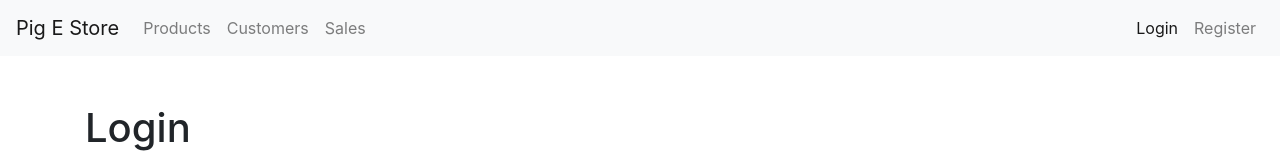
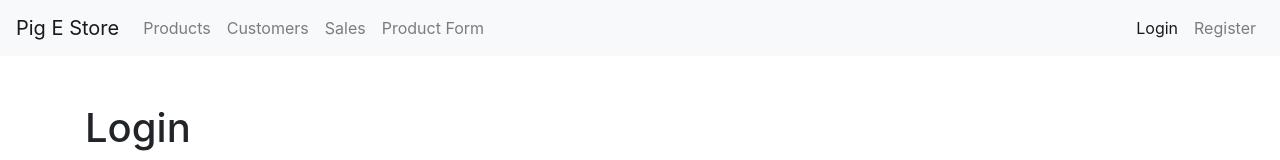
Before and after one commit to ariozone/e-store, a React (Create React App) app: page /login in a window 1280 px wide. Shown: the top 160 px of the page. Built offline with nearby package versions, Linux system fonts and the light colour scheme.

Commit message:
Enhance componentDidMount to update the state's data property by calling viewmodel method.#13

```diff
--- a/src/components/common/select.jsx
+++ b/src/components/common/select.jsx
@@ -1,11 +1,11 @@
 import React from "react"
 
-const Select = ({ name, label, option, error, ...rest }) => {
+const Select = ({ name, label, options, error, ...rest }) => {
   return (
     <div className="form-group">
       <label htmlFor={name}>{label}</label>
       <select className="form-control" id={name} name={name} {...rest}>
-        {option.map(o => (
+        {options.map(o => (
           <option key={o._id}>{o.name}</option>
         ))}
       </select>
--- a/src/components/navBar.jsx
+++ b/src/components/navBar.jsx
@@ -35,6 +35,11 @@ const NavBar = props => {
               Sales
             </NavLink>
           </li>
+          <li className="nav-item">
+            <NavLink className="nav-link" to="/productForm">
+              Product Form
+            </NavLink>
+          </li>
         </ul>
         <ul className="navbar-nav float-right">
           <li className="nav-item align-right">
--- a/src/components/productForm.jsx
+++ b/src/components/productForm.jsx
@@ -14,7 +14,7 @@ export default class ProductForm extends Form {
       imageUrl: ""
     },
     categories: [],
-    error: {}
+    errors: {}
   }
 
   schema = {
@@ -46,7 +46,11 @@ export default class ProductForm extends Form {
 
     const product = getProduct(productId)
     if (!product) return this.props.history.replace("/notFound")
+
+    this.setState({ data: this.mapToViewModel(product) })
   }
+
+  // The RESTful APIs we have on the server are general purpose. This data will use in several pages. Each page needs a piece of that data. The data might be different from what we want to display on our page. Thats why we create a view model.
 
   mapToViewModel(product) {
     return {
@@ -66,6 +70,8 @@ export default class ProductForm extends Form {
 
   render() {
     return (
+      <div>
+        <h1 className="my-5">Product ID: {this.props.match.params.id}</h1>
         <form onSubmit={this.handleSubmit}>
           {this.renderInput("name", "Name", "text")}
           {this.renderSelect("categorId", "Category", this.state.categories)}
@@ -73,37 +79,7 @@ export default class ProductForm extends Form {
           {this.renderInput("price", "Price", "number")}
           {this.renderButton("Save")}
         </form>
-      //   {/* <div>
-      //   <h3 className="my-5">Product ID: {this.props.match.params.id}</h3>
-      //   <div className="form-group">
-      //     <label htmlFor="name">Product Name</label>
-      //     <input type="text" className="form-control" id="name" />
-      //   </div>
-      //   <div className="form-group">
-      //     <label htmlFor="category">Select Category</label>
-      //     <select className="form-control" id="category">
-      //       {this.state.categories.map(c => (
-      //         <option key={c._id}>{c.name}</option>
-      //       ))}
-      //     </select>
-      //   </div>
-      //   <div className="form-group">
-      //     <label htmlFor="price">Price</label>
-      //     <input type="text" className="form-control" id="price" />
-      //   </div>
-      //   <div className="form-group">
-      //     <label htmlFor="numberInStock">Number in Stock</label>
-      //     <input type="text" className="form-control" id="numberInStock" />
-      //   </div>
-      //   <div className="form-group">
-      //     <label htmlFor="imageUrl">Image URL</label>
-      //     <input type="text" className="form-control" id="imageUrl" />
-      //   </div>
-
-      //   <button type="submit" className="btn btn-secondary btn-block my-5">
-      //     Save
-      //   </button>
-      // </div> */}
+      </div>
     )
   }
 }
--- a/src/components/products.jsx
+++ b/src/components/products.jsx
@@ -118,7 +118,7 @@ export default class Products extends React.Component {
                       Delete
                     </button>
                     <Link
-                      to={`/productForm/${p._id}`}
+                      to={`/products/${p._id}`}
                       className="btn btn-sm mx-2 btn-secondary float-right"
                     >
                       Edit
```
Lines whose indentation alone changed are shown as unchanged.
